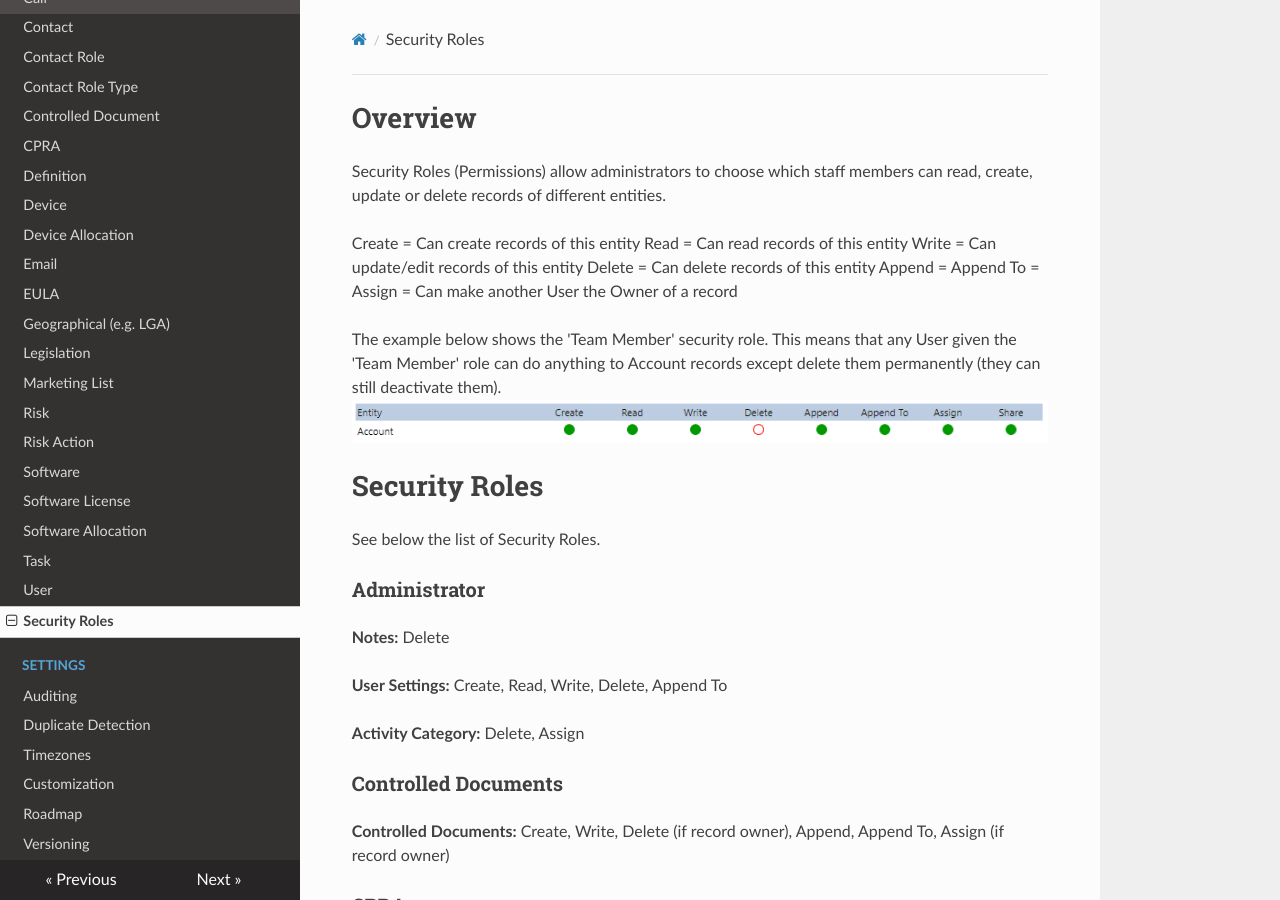
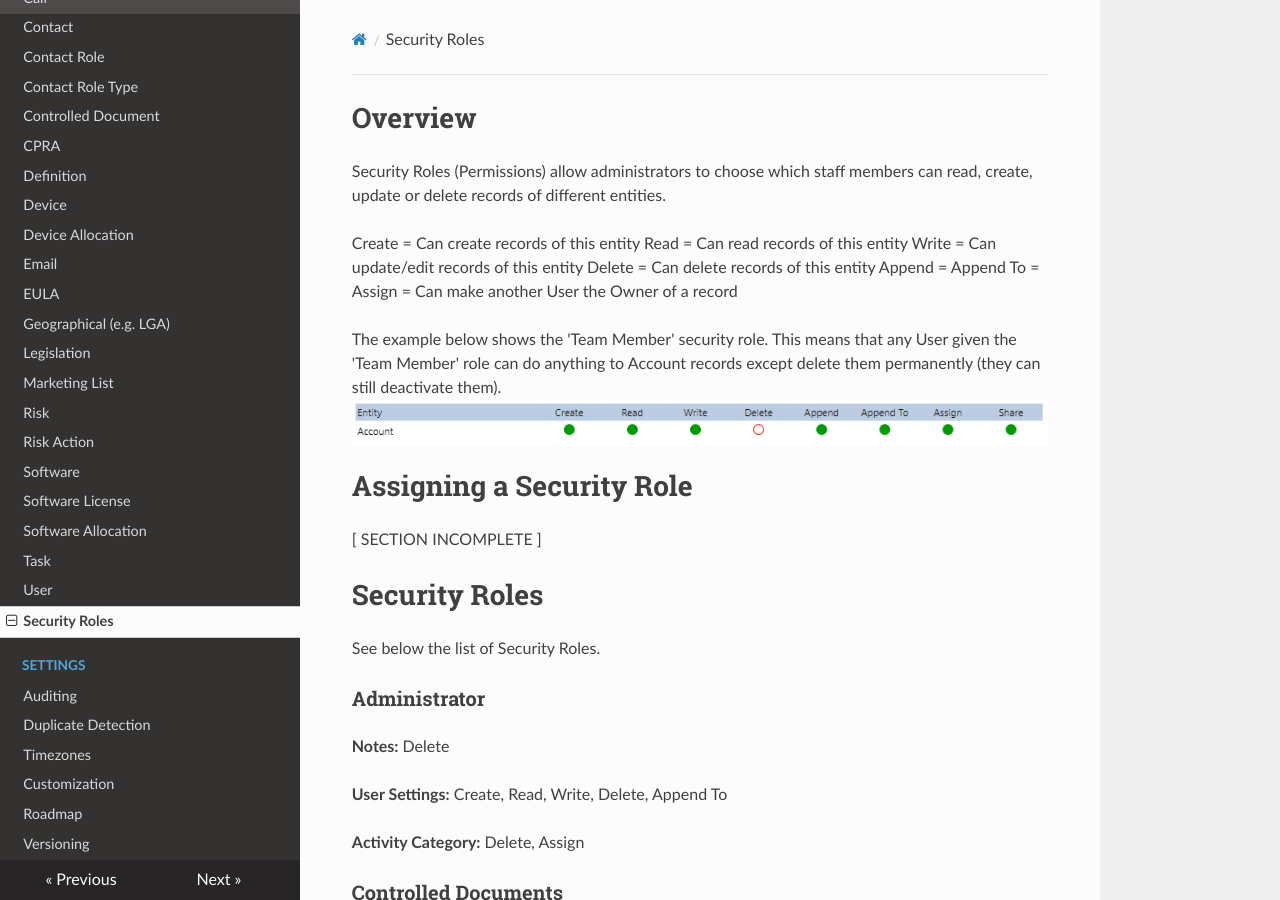
Before and after one commit to murray-phn/phn-crm-docs, an MkDocs documentation site: the page built from docs/sec-roles.md, in a window 1280 px wide and 900 px high. Built offline with MkDocs 1.6.1, drawn with Linux system fonts in a browser that asks for light colours; nearby versions of some CDN libraries.

Commit message:
Update sec-roles.md

```diff
--- a/docs/sec-roles.md
+++ b/docs/sec-roles.md
@@ -12,6 +12,10 @@ Assign = Can make another User the Owner of a record
 
 The example below shows the 'Team Member' security role. This means that any User given the 'Team Member' role can do anything to Account records except delete them permanently (they can still deactivate them).
 <img src="../img/sec-roles-example.png" />
+
+# Assigning a Security Role
+
+[ SECTION INCOMPLETE ]
 
 # Security Roles
 
```
